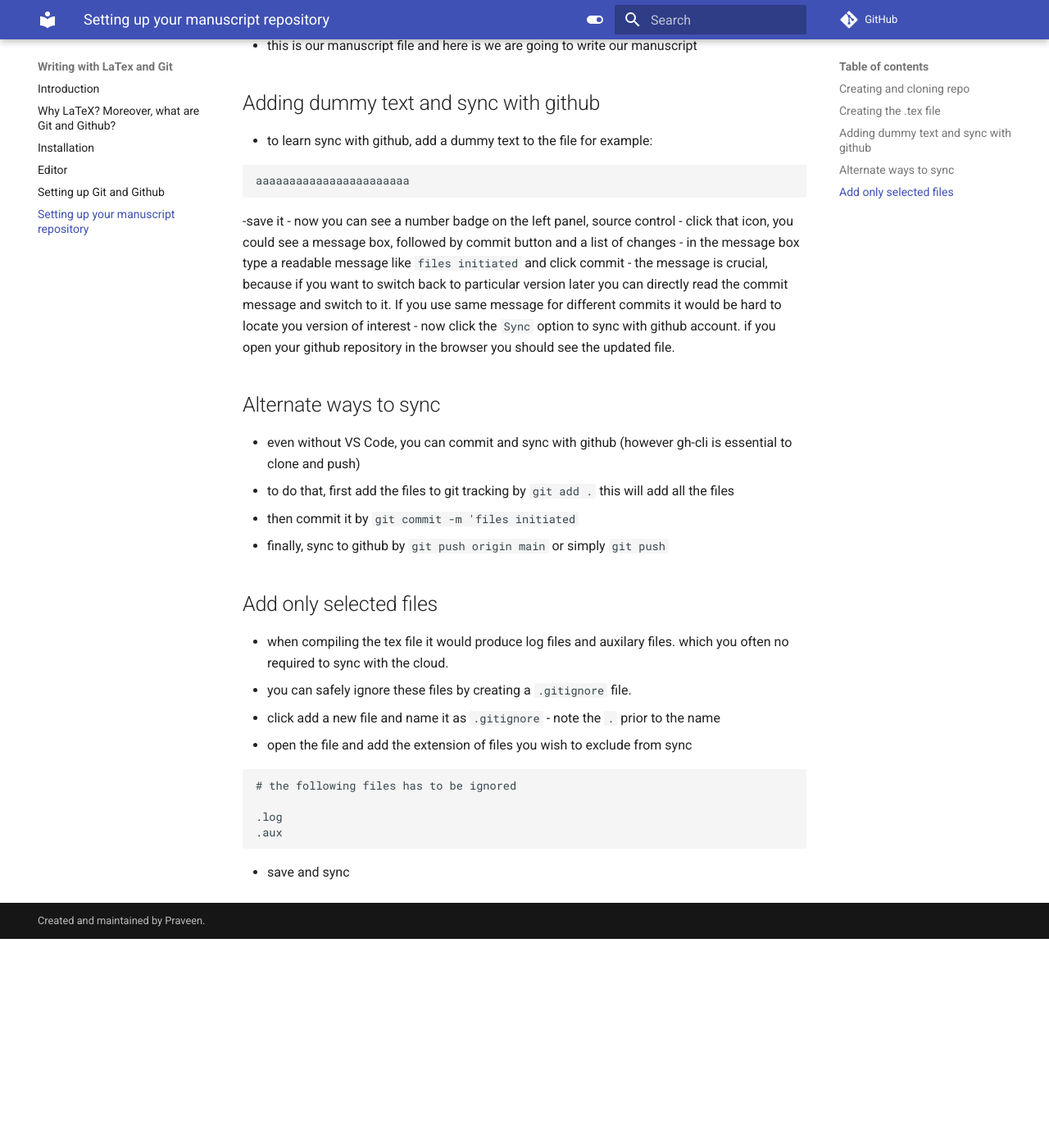
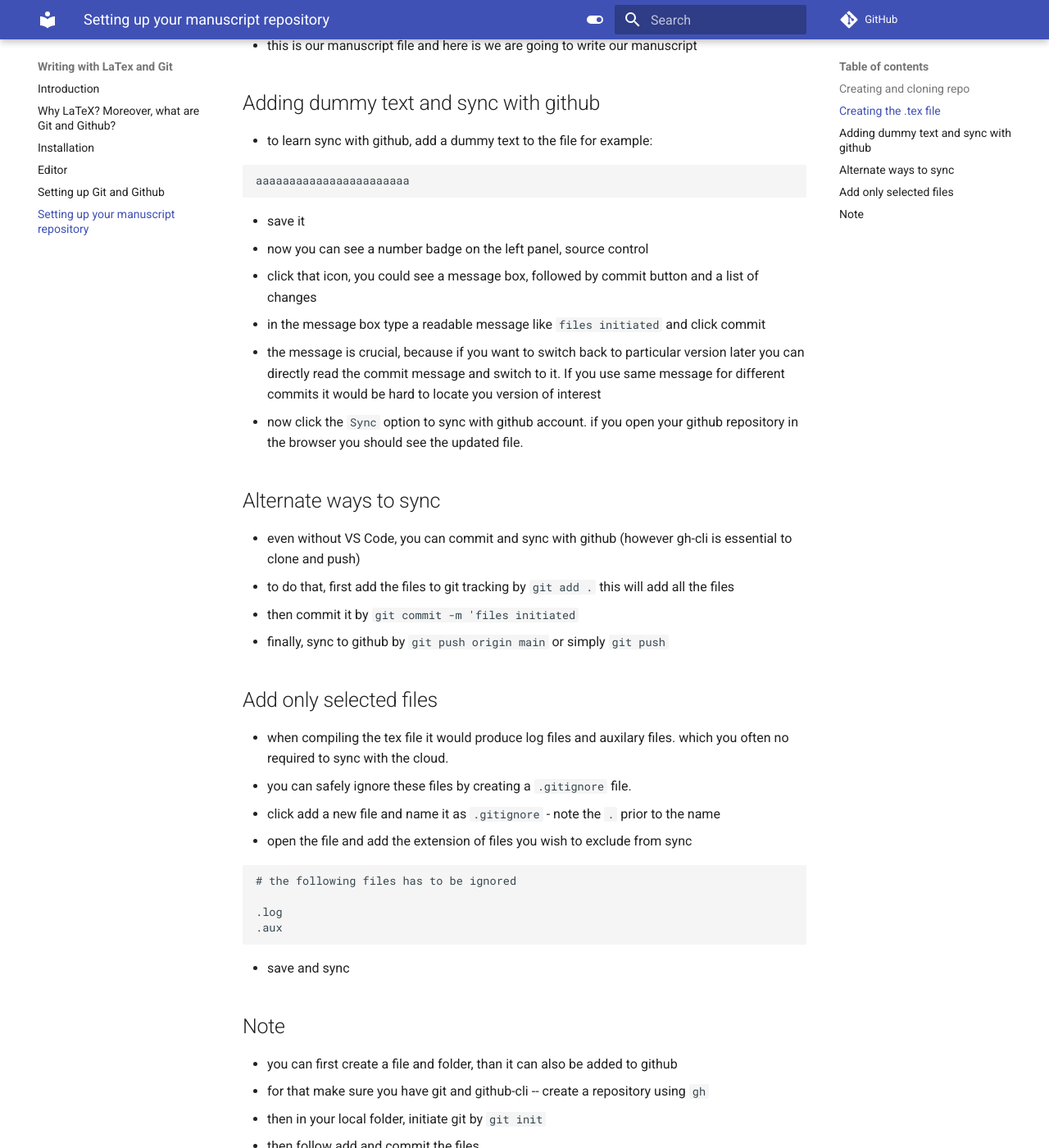
Before and after one commit to prvn-pa/latex-manuscript, an MkDocs documentation site: the page built from docs/05_intit_project.md, in a window 1280 px wide and 1400 px high, scrolled down 666 px. Shown: the whole window at 82% size. Built offline with MkDocs 1.6.1 and Material for MkDocs 9.7.7, drawn with Linux system fonts in a browser that asks for light colours; comment, search, counter and statistics services are not loaded; before the commit the page ends 1811 px from its top, so only the background shows below that; some of the changed text lies outside the part shown.

Commit message:
git files added

````diff
--- a/docs/05_intit_project.md
+++ b/docs/05_intit_project.md
@@ -23,7 +23,7 @@ Go to your preferred folder, where you're planning to keep your manuscript file.
 aaaaaaaaaaaaaaaaaaaaaaa
 ```
 
--save it
+- save it
 - now you can see a number badge on the left panel, source control
 - click that icon, you could see a message box, followed by commit button and a list of changes
 - in the message box type a readable message like `files initiated` and click commit
@@ -52,3 +52,13 @@ aaaaaaaaaaaaaaaaaaaaaaa
 ```
 
 - save and sync
+
+## Note
+
+- you can first create a file and folder, than it can also be added to github
+- for that make sure you have git and github-cli -- create a repository using `gh`
+- then in your local folder, initiate git by `git init`
+- then follow add and commit the files
+- now, add your local directory to the github by `git remote add origin REMOTE-URL`
+- check it is properly configured by `git remote -v`
+- then sync by the command `git push` or `git push origin main`
````
